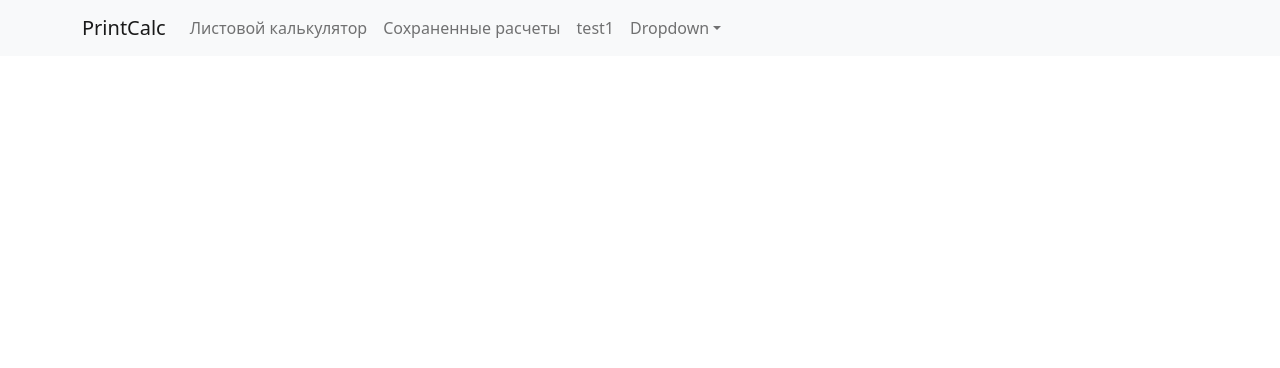
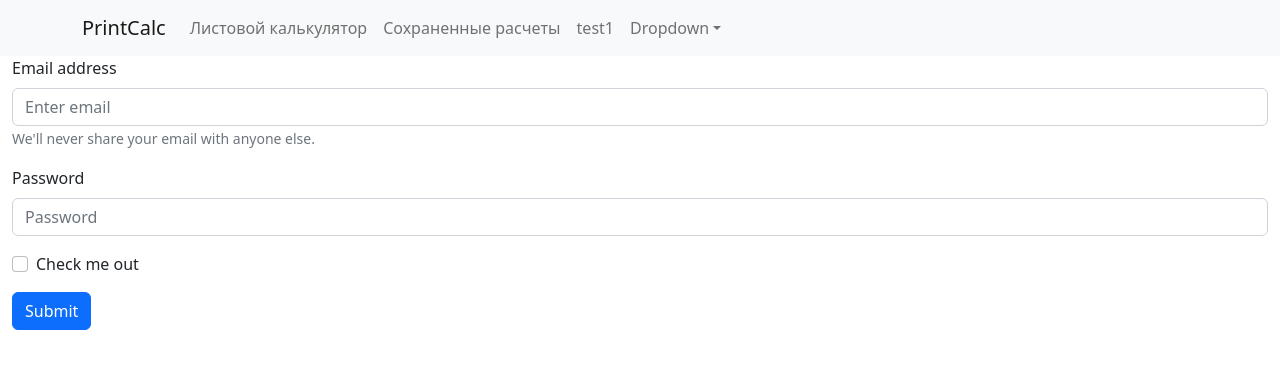
Before and after one commit to switcherx08/printn1_calc_react, a React (Create React App) app: page /login in a window 1280 px wide. Shown: the top 368 px of the page. Built offline with nearby package versions, Linux system fonts and the light colour scheme.

Commit message:
Login Form

```diff
--- a/src/App.js
+++ b/src/App.js
@@ -4,14 +4,20 @@
 import Navbar from "./pages/Navbar/Navbar";
 import Calculator from "./pages/SheetCalculator/Calculation";
 import {SavedCalculations} from "./pages/SavedCalculations";
+import LoginForm from "./pages/Login";
 
 
 function App() {
+    // let y = localStorage.getItem('y')
+    // if (y === '0'){
+    //     return (<LoginForm/>)
+    // }
     return (
         <BrowserRouter>
             <Navbar/>
             <main>
                 <Routes>
+                    <Route path='/login' element={<LoginForm /> }/>
                     <Route path='/calc' element={< Calculator />}/>
                     <Route path='/saved' element={< SavedCalculations />}/>
                 </Routes>
--- /dev/null
+++ b/src/pages/Login.jsx
@@ -0,0 +1,31 @@
+import Button from 'react-bootstrap/Button';
+import Form from 'react-bootstrap/Form';
+
+function LoginForm() {
+    return (
+        <div className="container-xxl">
+            <Form>
+                <Form.Group className="mb-3" controlId="formBasicEmail">
+                    <Form.Label>Email address</Form.Label>
+                    <Form.Control type="email" placeholder="Enter email"/>
+                    <Form.Text className="text-muted">
+                        We'll never share your email with anyone else.
+                    </Form.Text>
+                </Form.Group>
+
+                <Form.Group className="mb-3" controlId="formBasicPassword">
+                    <Form.Label>Password</Form.Label>
+                    <Form.Control type="password" placeholder="Password"/>
+                </Form.Group>
+                <Form.Group className="mb-3" controlId="formBasicCheckbox">
+                    <Form.Check type="checkbox" label="Check me out"/>
+                </Form.Group>
+                <Button variant="primary" type="submit">
+                    Submit
+                </Button>
+            </Form>
+        </div>
+    );
+}
+
+export default LoginForm;
```
